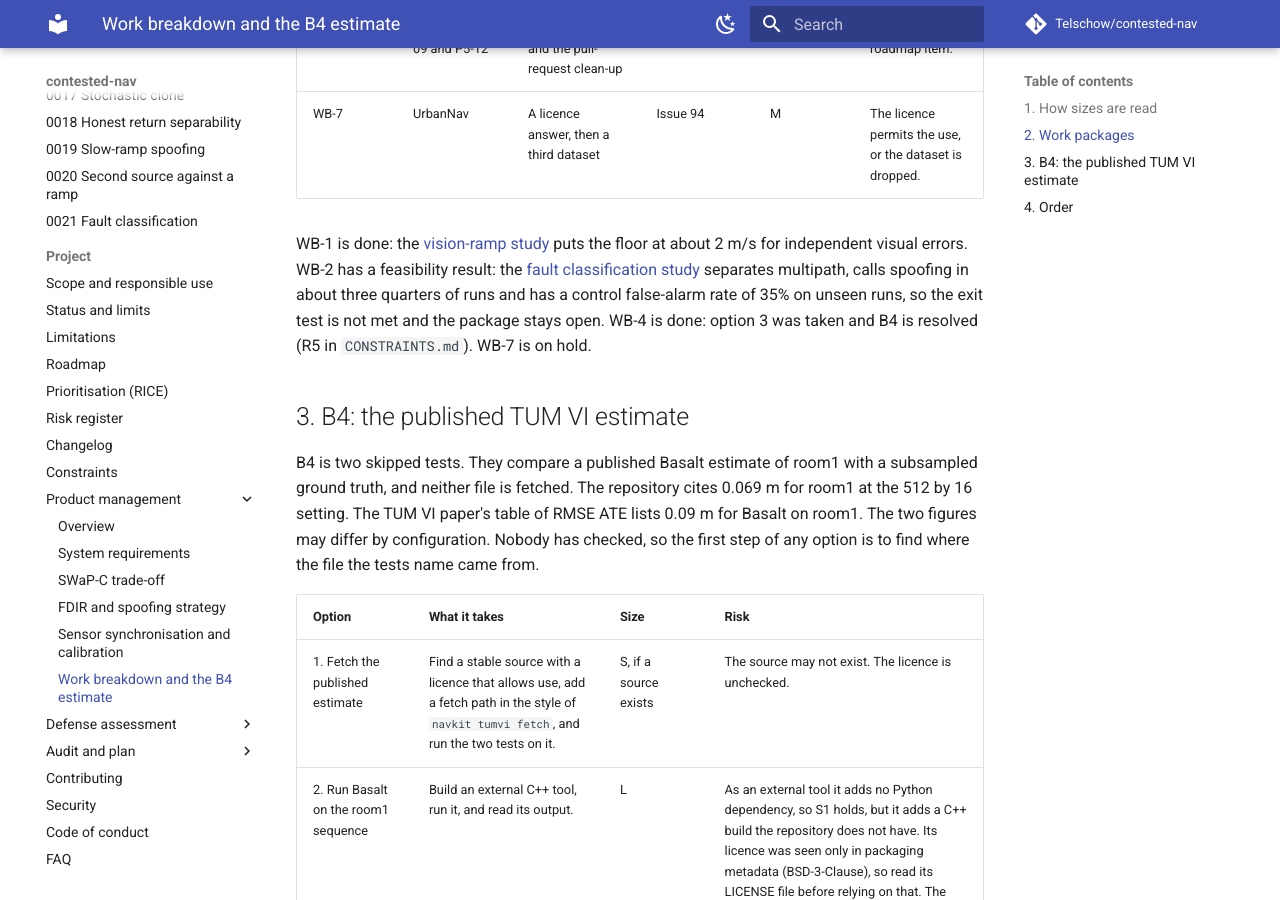
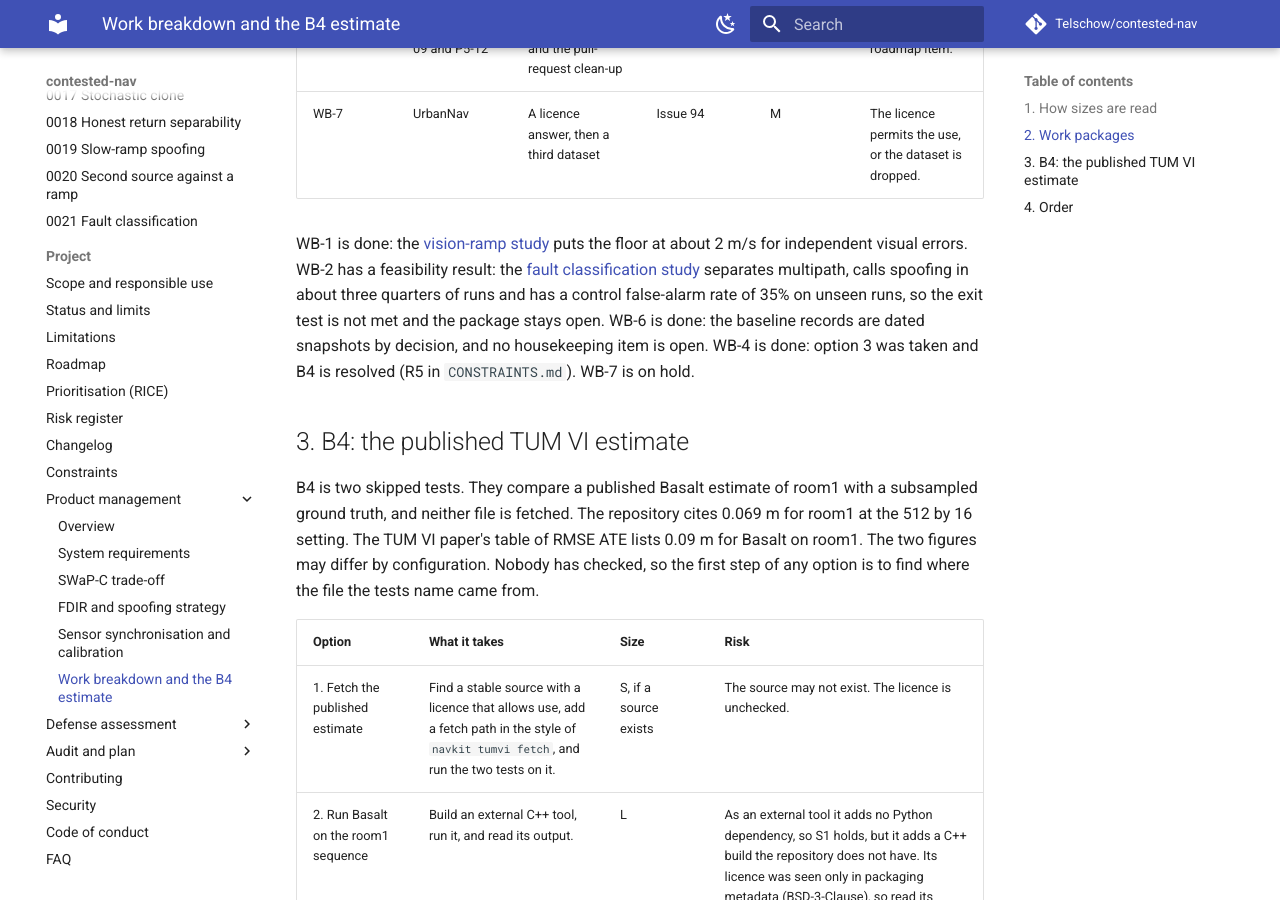
Before and after one commit to Telschow/contested-nav, an MkDocs documentation site: the page built from docs/product_management/05_work_breakdown.md, in a window 1280 px wide and 900 px high, scrolled down 1591 px. Built offline with MkDocs 1.6.1 and Material for MkDocs 9.7.7, drawn with Linux system fonts in a browser that asks for light colours; comment, search, counter and statistics services are not loaded.

Commit message:
docs: close WB-6 (P5-09, P5-12): dated snapshots by decision; banner on the implementation plan
Co-Authored-By: Claude Sonnet 5.5 <noreply@anthropic.com>

```diff
--- a/docs/product_management/05_work_breakdown.md
+++ b/docs/product_management/05_work_breakdown.md
@@ -27,7 +27,7 @@ TUM VI data path was M. No hours are quoted, because none were recorded.
 | WB-6 | Remaining P5-09 and P5-12 | Baseline records and the pull-request clean-up | None | S | Stated in the roadmap item. |
 | WB-7 | UrbanNav | A licence answer, then a third dataset | Issue 94 | M | The licence permits the use, or the dataset is dropped. |
 
-WB-1 is done: the [vision-ramp study](../vision_ramp.md) puts the floor at about 2 m/s for independent visual errors. WB-2 has a feasibility result: the [fault classification study](../fault_classification.md) separates multipath, calls spoofing in about three quarters of runs and has a control false-alarm rate of 35% on unseen runs, so the exit test is not met and the package stays open. WB-4 is done: option 3 was taken and B4 is resolved (R5 in `CONSTRAINTS.md`). WB-7 is on hold.
+WB-1 is done: the [vision-ramp study](../vision_ramp.md) puts the floor at about 2 m/s for independent visual errors. WB-2 has a feasibility result: the [fault classification study](../fault_classification.md) separates multipath, calls spoofing in about three quarters of runs and has a control false-alarm rate of 35% on unseen runs, so the exit test is not met and the package stays open. WB-6 is done: the baseline records are dated snapshots by decision, and no housekeeping item is open. WB-4 is done: option 3 was taken and B4 is resolved (R5 in `CONSTRAINTS.md`). WB-7 is on hold.
 
 ## 3. B4: the published TUM VI estimate
 
```
Also changed, not shown: CHANGELOG.md (+3 -0 lines), ROADMAP.md (+4 -2 lines), docs/IMPLEMENTATION_PLAN.md (+5 -0 lines).
